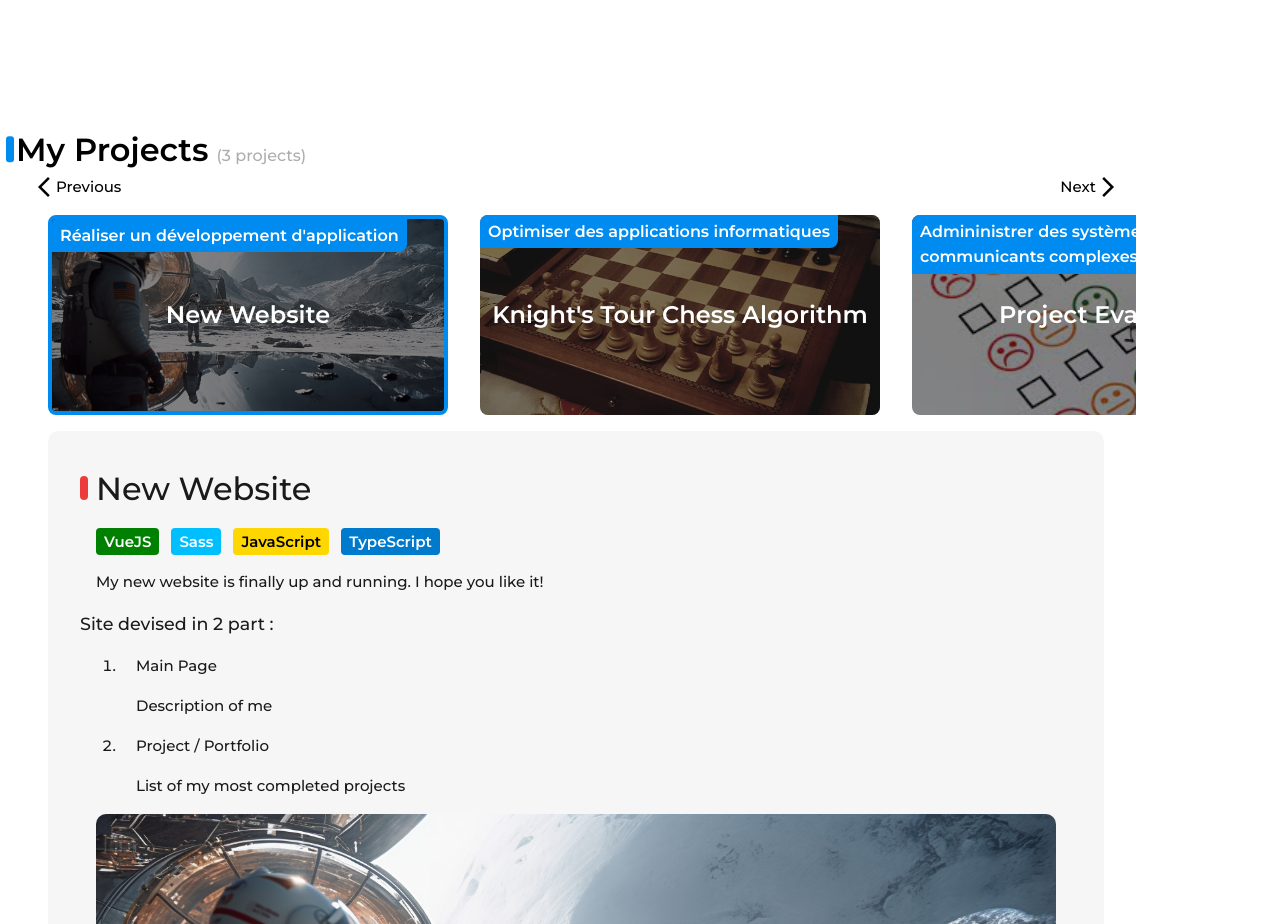
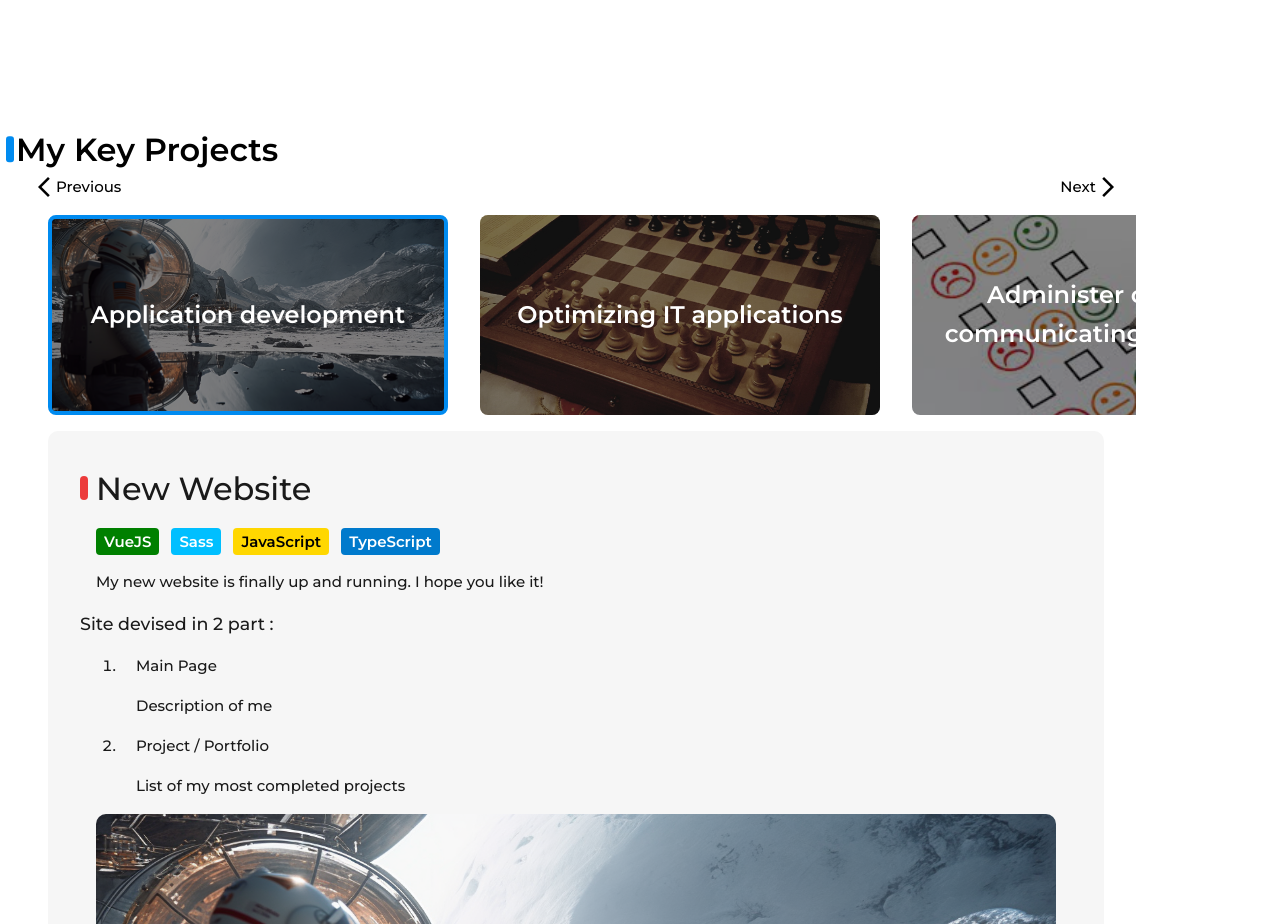
Before and after one commit to BlasterWhite/myWebSite, a Vue app: page / in a window 1280 px wide. Shown: the part 1740-2664 px from the top of the page. Built offline with nearby package versions, Linux system fonts and the light colour scheme.

Commit message:
[Project] change listProjects.vue styling + remove console.log

```diff
--- a/src/components/listProjects.vue
+++ b/src/components/listProjects.vue
@@ -27,12 +27,12 @@ export default defineComponent({
       prevScrollLeft: 0,
       actualProject: this.projectSelected,
       competences_bachelor: [
-        "Réaliser un développement d'application",
-        "Optimiser des applications informatiques",
-        "Admininistrer des systèmes informatiques communicants complexes",
-        "Gérer des données de l'information",
-        "Conduite de projet",
-        "Travailler dans une équipe informatique",
+        "Application development",
+        "Optimizing IT applications",
+        "Administer complex communicating IT systems",
+        "Managing information data",
+        "Project management",
+        "Working in an IT team",
       ],
     };
   },
@@ -53,7 +53,6 @@ export default defineComponent({
           ?.classList.remove("selected");
         element.classList.add("selected");
         this.$emit("select", i);
-        console.log("EMIT ", i);
         this.actualProject = i;
       }
     },
@@ -108,15 +107,6 @@ export default defineComponent({
 
     draggingStop() {
       this.isDragging = false;
-    },
-  },
-
-  computed: {
-    isTooTight() {
-      console.log(this.componentWidth, " < ", 400 * this.projects.length);
-      console.log(this.projects.length);
-
-      return this.componentWidth < 400 * this.projects.length;
     },
   },
 });
@@ -174,22 +164,7 @@ export default defineComponent({
         <p class="tag" v-if="index < competences_bachelor.length">
           {{ competences_bachelor[index] }}
         </p>
-        <p
-          style="
-            background-color: rgba(0, 0, 0, 0.479);
-            width: 100%;
-            height: 100%;
-            text-align: center;
-            padding: 4px;
-            color: white;
-            font-weight: 600;
-            font-size: 1.5rem;
-            display: flex;
-            justify-content: center;
-            align-items: center;
-            user-select: none;
-          "
-        >
+        <p class="title">
           {{ project.title }}
         </p>
       </div>
@@ -212,6 +187,7 @@ $contaier-color: #f6f6f6;
   overflow: hidden;
   scroll-behavior: smooth;
 }
+
 .list-projects {
   padding: 16px;
   display: flex;
@@ -221,25 +197,10 @@ $contaier-color: #f6f6f6;
   align-items: flex-start;
   transition: all 0.2s ease-in-out;
 
-  .tag {
-    position: absolute;
-    top: 0;
-    left: 0;
-    background-color: v.$color-blue;
-    color: white;
-    padding: 4px 8px;
-    border-radius: 0 0 8px 0;
-    font-size: 1rem;
-    font-weight: 600;
-    user-select: none;
-    z-index: 9;
-  }
-
   div {
     background-color: $contaier-color;
     height: 200px;
     width: 400px;
-    margin-bottom: 16px;
     border-radius: 8px;
     display: flex;
     justify-content: center;
@@ -249,8 +210,46 @@ $contaier-color: #f6f6f6;
     cursor: pointer;
     transition: all 0.2s ease-in-out;
 
+    .title,
+    .tag {
+      background-color: rgba(0, 0, 0, 0.479);
+      position: absolute;
+      display: flex;
+      width: 100%;
+      height: 100%;
+      text-align: center;
+      padding: 4px;
+      color: white;
+      font-weight: 600;
+      font-size: 1.5rem;
+      justify-content: center;
+      align-items: center;
+      user-select: none;
+      transition: 0.3s;
+    }
+
+    .title {
+      opacity: 0;
+    }
+
+    .tag {
+      opacity: 1;
+    }
+
     &.selected {
       border: 4px solid v.$color-blue;
+    }
+
+    &:hover {
+      transform: scale(1.05);
+
+      .tag {
+        opacity: 0;
+      }
+
+      .title {
+        opacity: 1;
+      }
     }
   }
 
--- a/src/components/myProjects.vue
+++ b/src/components/myProjects.vue
@@ -22,21 +22,22 @@ export default defineComponent({
       let projects = [] as Project[];
 
       // Filter projects by starProject
-      this.projectsRaw.forEach((project) => {
-        if (this.starProject.includes(project.id)) projects.push(project);
+      this.starProject.forEach((id) => {
+        const project = this.projectsRaw.find((p) => p.id === id);
+        if (project) projects.push(project);
       });
 
       // Sort by StarProject
       projects.sort((a, b) => {
         return this.starProject.indexOf(a.id) - this.starProject.indexOf(b.id);
       });
+
       return projects;
     },
   },
 
   methods: {
     selectProject(i: number) {
-      console.log("Project " + i + " selected");
       this.projectSelected = i;
     },
   },
@@ -45,25 +46,13 @@ export default defineComponent({
     ListProjects,
     ShowProject,
   },
-
-  mounted() {
-    console.log("MyProjects mounted");
-    this.projects = [];
-    projectsData.forEach((project) => {
-      if (project.active) this.projects.push(project);
-    });
-  },
 });
 </script>
 
 <template>
   <div class="my-projects">
-    <h1>
-      My Projects<span
-        class="sub"
-        v-html="'(' + projects.length + ' projects)'"
-      ></span>
-    </h1>
+    <h1>My Key Projects</h1>
+    <p v-for="project in projects" :key="project.id"></p>
     <ListProjects
       :isLoading="isLoading"
       :projects="projects"
--- a/src/views/WritingView.vue
+++ b/src/views/WritingView.vue
@@ -23,7 +23,6 @@ projects.value[0] = data[0];
 
 const playground = ref(projects.value[0].markdown);
 const singleLineMarkdown = computed(() => {
-  console.log(playground.value);
   return playground.value.replace(/"/g, '\\"').replace(/\n/g, "\\n");
 });
 
```
